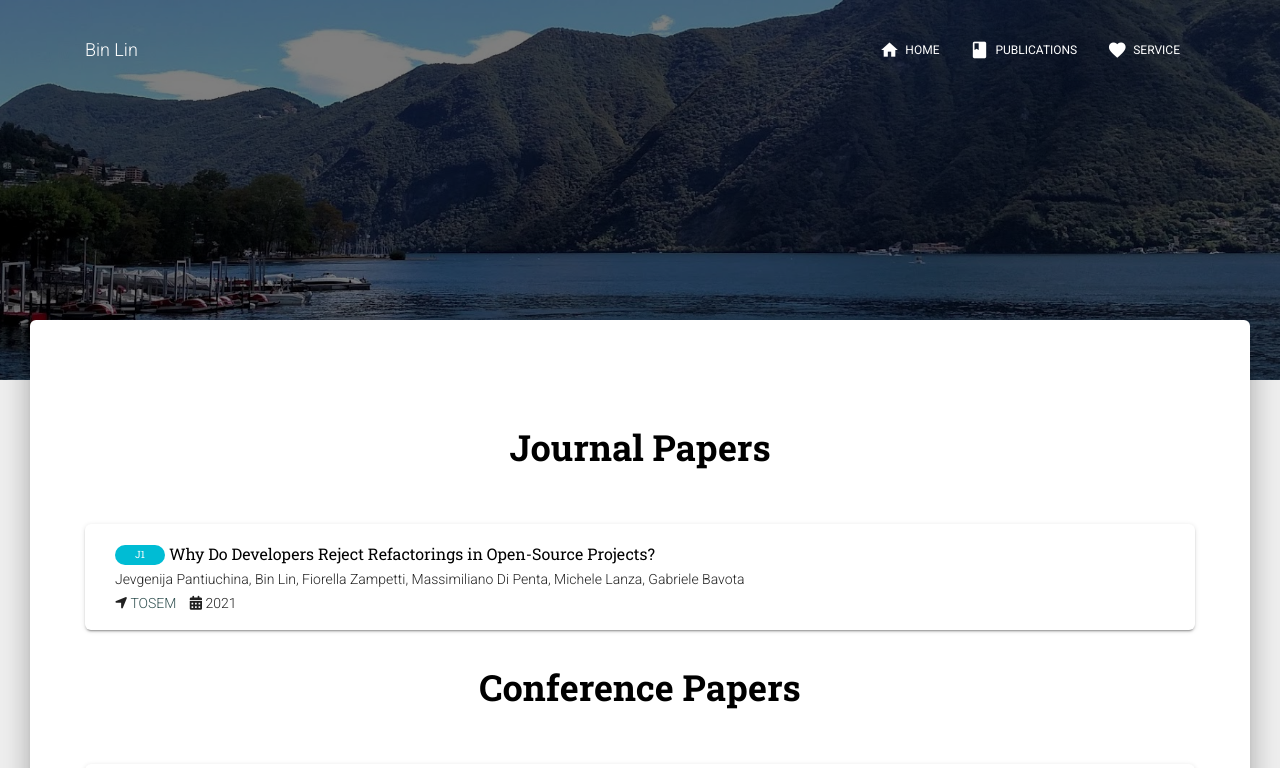
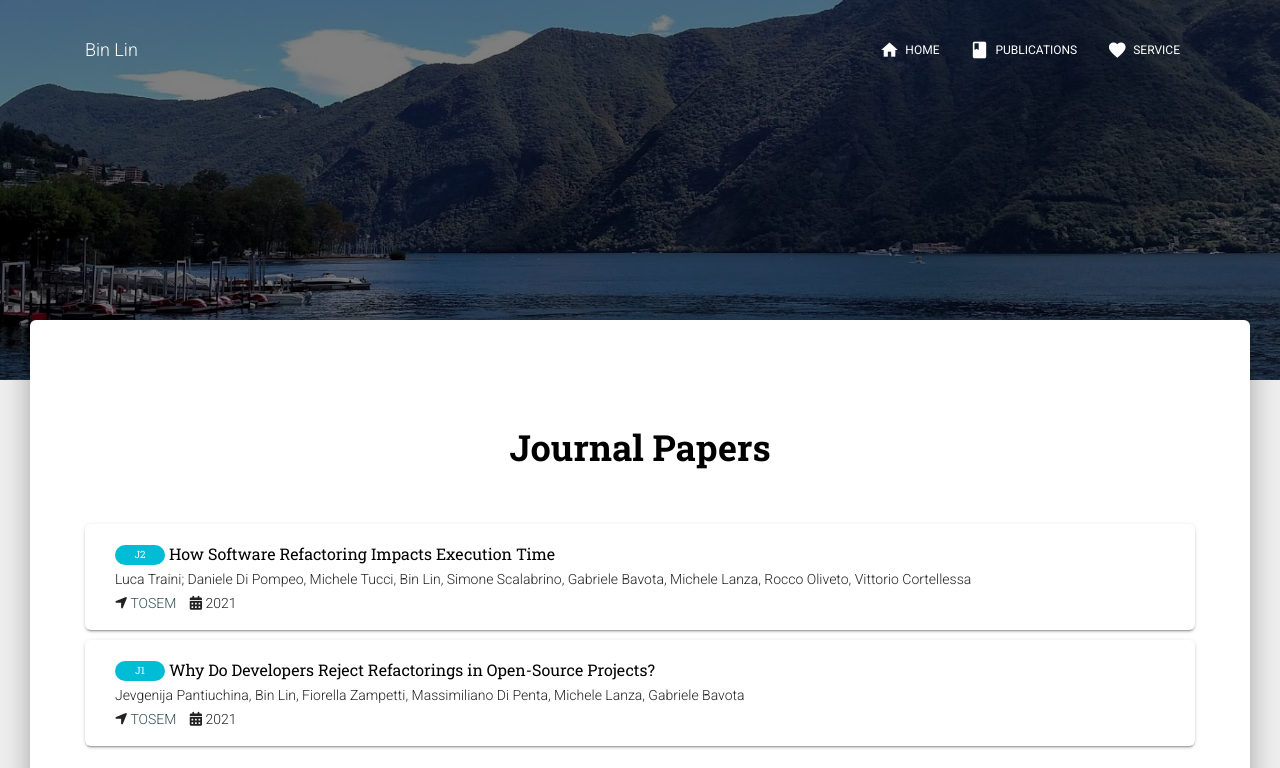
Before and after one commit to bin-lin/bin-lin.github.io, a plain HTML site: page publications.html in a window 1280 px wide. Shown: the top 768 px of the page. Drawn offline with Linux system fonts and the light colour scheme; some icons are missing.

Commit message:
service and publication

```diff
--- a/publications.html
+++ b/publications.html
@@ -69,6 +69,20 @@ The above copyright notice and this permission notice shall be included in all c
     <div class="section section-basic">
       <div class="container">
         <h2 class="text-center title">Journal Papers</h2>
+        <div>
+          <div class="card publication-card">
+            <div class="card-body publication-card-body">
+              <h5 class="card-title  publication-card-title"><span class="badge badge-pill badge-info badge-card">J2</span> <a>How Software Refactoring Impacts Execution Time</a></h5>
+              <p class="card-text">Luca Traini; Daniele Di Pompeo, Michele Tucci, Bin Lin, Simone Scalabrino, Gabriele Bavota, Michele Lanza, Rocco Oliveto, Vittorio Cortellessa <br>
+                <span class="paper-item"><i class="fa fa-location-arrow" aria-hidden="true"></i> <a href="https://dl.acm.org/journal/tosem">TOSEM</a> </span>
+                <span class="paper-item"><i class="fa fa-calendar" aria-hidden="true"></i> <a>2021</a> </span>
+                <!-- <span class="paper-item"></span><i class="fa fa-newspaper-o" aria-hidden="true"></i> <a href="#">BibTex</a> </span>-->
+                <!-- <span class="paper-item"></span><i class="fa fa-book" aria-hidden="true"></i> <a href="#">PDF</a> </span>  -->
+              </p>
+            </div>
+          </div>
+        </div>
+
         <div>
           <div class="card publication-card">
             <div class="card-body publication-card-body">
```
Also changed, not shown: service.html (+12 -0 lines).
